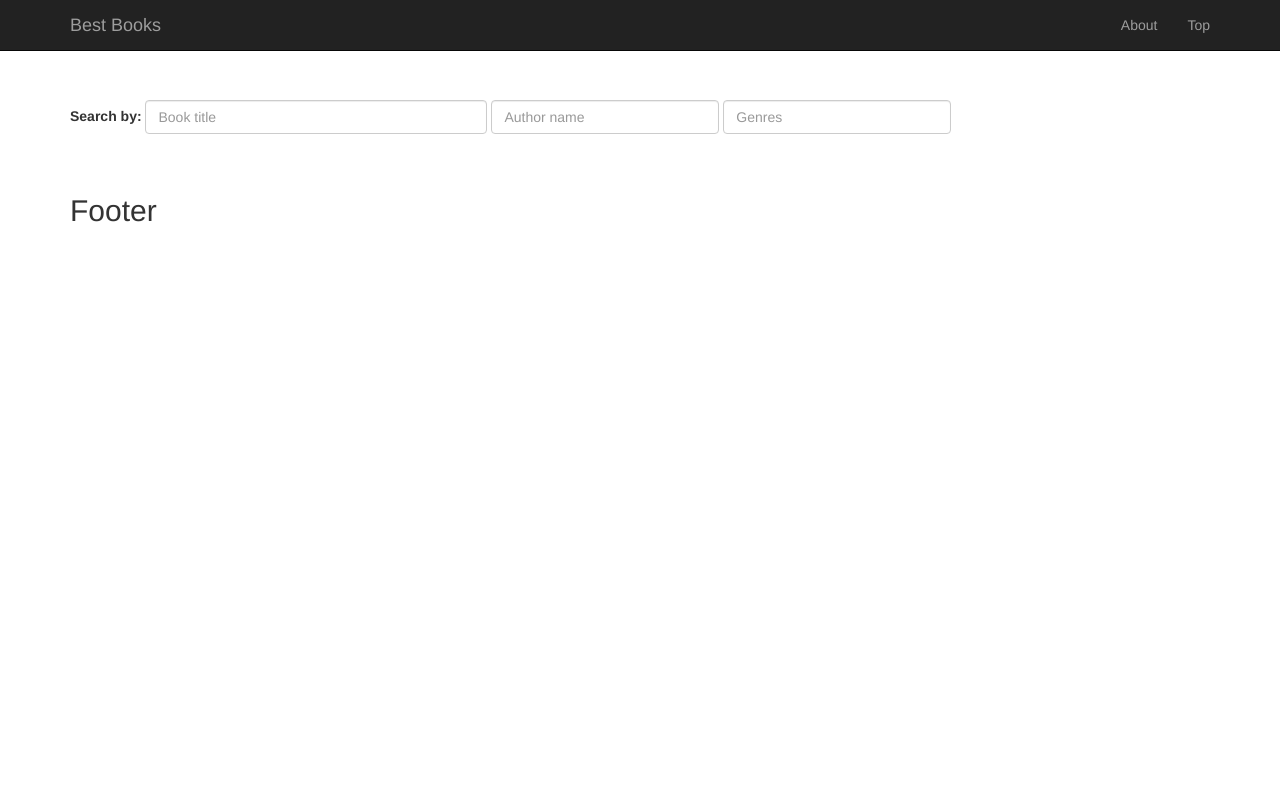
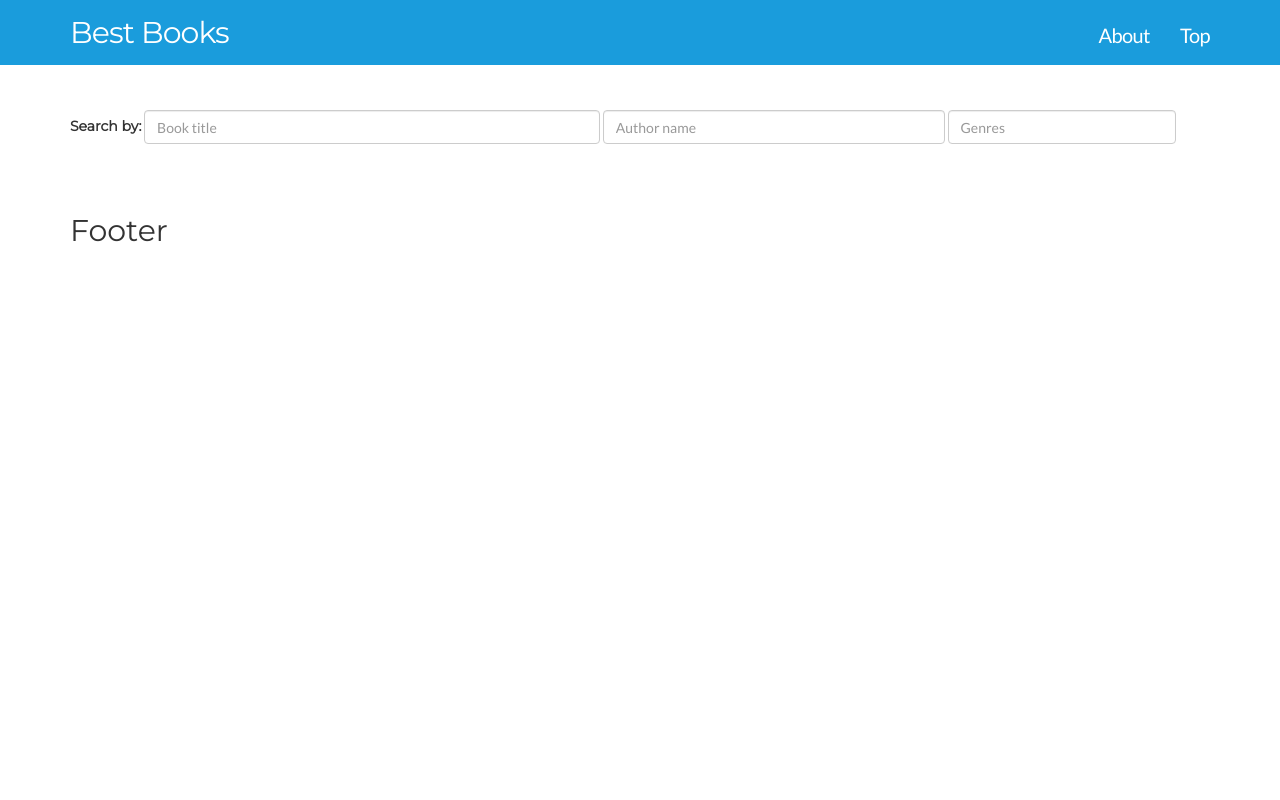
Before and after one commit to kemily/best_books, a Flask app: page / in a window 1280 px wide. Run offline with Flask 2, Linux system fonts and the light colour scheme; data that the repository does not hold is empty; parts of the project's set-up code (start-up, migrations or seed data) failed here and were passed over; some libraries are stand-ins or nearby versions.

Commit message:
added style, refactored code in the js file

```diff
--- a/static/js/autocomplete.js
+++ b/static/js/autocomplete.js
@@ -472,18 +472,6 @@ $(function () { // this is the jquery shortcut for document.ready()
 
 ////////////////////// EXTRA UX AND UI FUNCTIONALITY ///////////////////////////
 
-    // the page will be set to default settings when clicked on the
-    // brand name on the navbar
-    function setToDefault(evt) {
-
-        $('#book-info').hide();
-        $("#award-years").hide();
-        $("#books").hide();
-        $("#award-info").hide();
-    }
-    $('.navbar-brand').on('click', setToDefault);
-
-
     // clear all the data from the input box if it's unfocused
     $('input').focusout(function(){
         $(this).val('');
--- a/static/styles.css
+++ b/static/styles.css
@@ -1,17 +1,117 @@
-body { padding-top: 70px;
+html, body {
+          width: 100%;
+          height: 100%;
+          margin: 0;
+        }
+
+body {
+    padding-top: 70px;
+    font-family: 'Lato', sans-serif;
+}
+
+h1, h2, h6, label, .navbar-brand, .modal {
+    font-family: 'Montserrat', sans-serif;
+}
+
+/*-------------- navbar styling ----------------*/
+
+
+.navbar-inverse {
+    background-color: #1A9CDC;
+    border: none;
+}
+
+.navbar-inverse .navbar-brand, .navbar-inverse .navbar-nav>li>a {
+    color: #fff;
+}
+
+.navbar-inverse .navbar-brand:hover, .navbar-inverse .navbar-nav li a:hover {
+    color: #333;
+}
+
+a.navbar-brand {
+    font-size: 30px;
+    letter-spacing: -0.03em;
+    font-weight: 400;
+    line-height: 1.2em;
+    margin-bottom: 15px;
+}
+
+.navbar-inverse .navbar-nav>li>a, .modal-title {
+    font-size: 20px;
+    letter-spacing: -0.03em;
+    font-weight: 400;
+    line-height: 1.2em;
+    margin-top: 8px;
+}
+
+/*------- modal window style ----------------*/
+
+.modal {
+  text-align: center;
+}
+
+@media screen and (min-width: 768px) {
+  .modal:before {
+    display: inline-block;
+    vertical-align: middle;
+    content: " ";
+    height: 100%;
+  }
+}
+
+.modal-dialog {
+  display: inline-block;
+  text-align: left;
+  vertical-align: middle;
+}
+
+.modal-body p {
+    font-family: 'Lato', sans-serif;
+    font-size: 15px;
+    letter-spacing: -0.03em;
+    font-weight: 400;
+    line-height: 1.2em;
+    margin: 0 auto;
+}
+
+.btn-default {
+    background-color: #1A9CDC;
+    opacity: 0.9;
+    text-align: center;
+}
+
+/*------- search autocomplete fields style ----------------*/
+
+#search-boxes {
+    margin: 40px auto;
+}
+
+.form-inline input {
+    margin: 0 auto;
 }
 
 #books-autocomplete {
-    width: 30%;
-}
-
-#authors-autocomplete {
-    width:20%;
+    width: 40%;
 }
 
 #genres-autocomplete {
     width:20%;
 }
+
+#authors-autocomplete{
+    width:30%;
+}
+
+.ui-autocomplete {
+    max-width: 450px;
+     /*prevent vertical scrollbar */
+    overflow-y: hidden;
+    overflow-x: auto;
+}
+
+/*------- end of search autocomplete fields styling ----------------*/
+
 
 #awards img {
     width:200px;
@@ -29,15 +129,10 @@ body { padding-top: 70px;
     /*border: 1px solid gray;*/
 }
 
-#search-boxes {
-    margin-top: 30px;
-    margin-bottom: 30px;
-}
-
 .floating-awards {
     display: inline-block;
     width: 200px;
-    height: 200px;
+    height: 270px;
     margin: 40px;
 }
 
@@ -52,6 +147,7 @@ body { padding-top: 70px;
     width: 140px;
 }
 
+/*return to the top side button*/
 #return-to-top {
     position: fixed;
     bottom: 20px;
@@ -86,7 +182,7 @@ body { padding-top: 70px;
 }
 
 #return-to-top:hover {
-    background: rgba(0, 0, 0, 0.9);
+    background: rgba(26,156,220,0.9);
 }
 
 #return-to-top:hover i {
--- a/templates/base.html
+++ b/templates/base.html
@@ -11,7 +11,7 @@
     <!-- Jquery autocomplete fields -->
     <link rel="stylesheet" href="//code.jquery.com/ui/1.12.1/themes/smoothness/jquery-ui.css">
     <!-- Google Font -->
-    <!-- <link href='https://fonts.googleapis.com/css?family=Pacifico|Open+Sans+Condensed:300,300italic,700' rel='stylesheet' type='text/css'> -->
+    <link href="https://fonts.googleapis.com/css?family=Lato|Montserrat" rel="stylesheet">
     <!-- Stylesheet -->
     <link rel="stylesheet" type="text/css" href="static/styles.css">
 </head>
--- a/templates/homepage.html
+++ b/templates/homepage.html
@@ -10,7 +10,7 @@
             <span class="icon-bar"></span>
             <span class="icon-bar"></span>
           </button>
-          <a class="navbar-brand">Best Books</a>
+          <a href="/" class="navbar-brand">Best Books</a>
         </div>
         <div id="navbar" class="collapse navbar-collapse">
           <ul class="nav navbar-nav navbar-right">
@@ -42,16 +42,6 @@
         </div>
     </div>
 
-    <div id="awards" class="container">
-        {% for image in images %}
-            <div class="floating-awards">
-                <a id="{{ image.id }}" class="award-image">
-                    <img src="{{ image.url }}" alt="image representing an award">
-                </a>
-            </div>
-        {% endfor %}
-    </div>
-
     <div id="search-boxes" class="container">
         <form>
             <div class="form-inline">
@@ -63,6 +53,15 @@
         </form>
     </div>
 
+    <div id="awards" class="container">
+        {% for image in images %}
+            <div class="floating-awards">
+                <a id="{{ image.id }}" class="award-image">
+                    <img src="{{ image.url }}" alt="image representing an award">
+                </a>
+            </div>
+        {% endfor %}
+    </div>
 
     <div id="award-info" class="container"></div>
     <div id="award-years" class="container"></div>
```
Also changed, not shown: bestbooks.sql (deleted), 1 other file.
